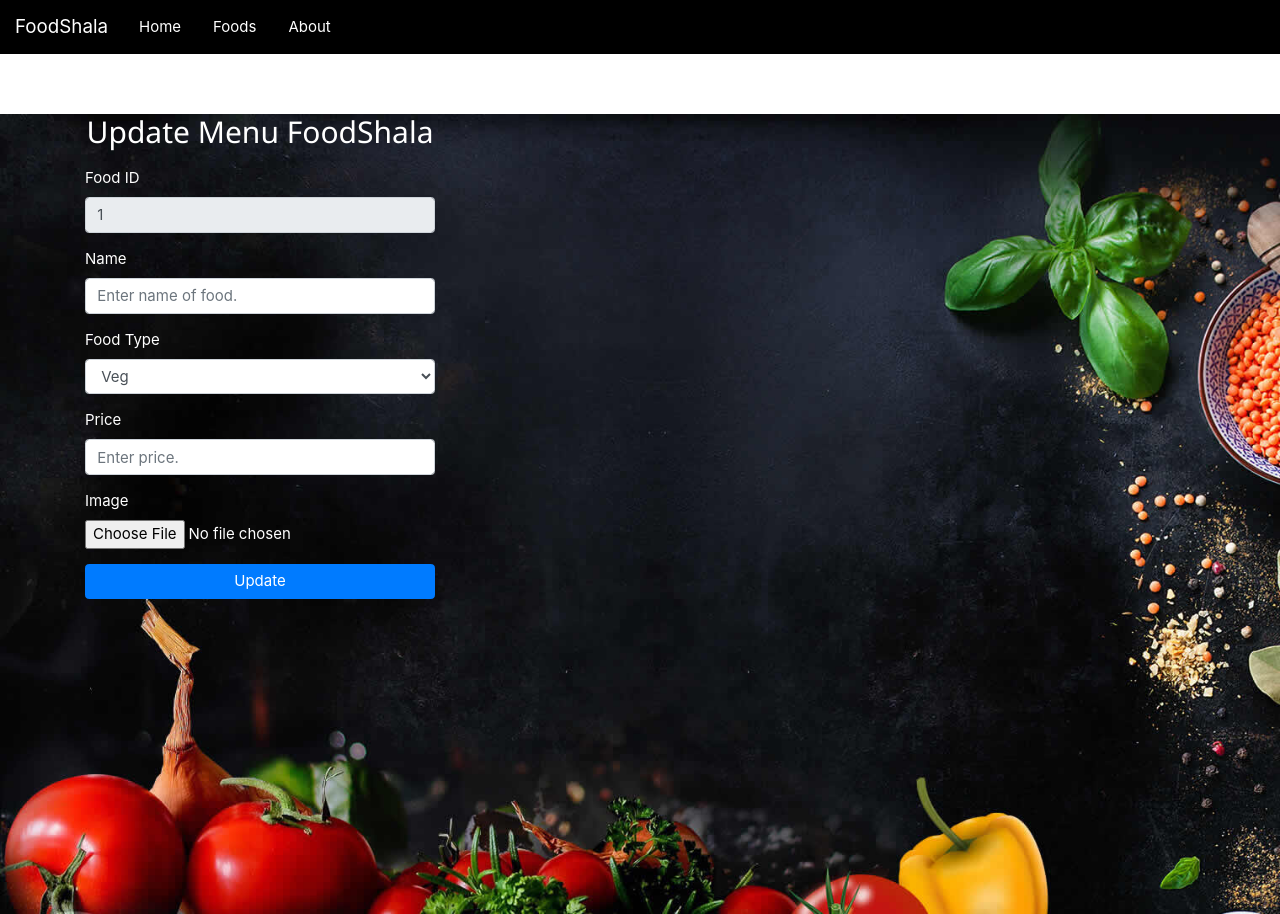
After one commit to AkimotoS04/foods, a CodeIgniter app: page /database/index.php/foods/update_menu?id=1 in a window 1280 px wide. The commit adds this page. Run offline with CodeIgniter, Linux system fonts and the light colour scheme; tables that the repository leaves empty or names only in its code hold one stand-in row (values such as "Sample post"); some web fonts are replaced.

Commit message:
update delete per resto

```diff
--- a/application/controllers/Foods.php
+++ b/application/controllers/Foods.php
@@ -11,6 +11,18 @@ class Foods extends CI_Controller
 		parent::__construct();
         $this->load->library('session');
         $this->load->model('food_model');
+        $this->load->library('form_validation');
+        $config = array(
+			array(
+				'field' => 'name',
+				'label' => 'name',
+				'rules' => 'required',
+				'errors' => array(
+					'required' => '*You must provide a string !',
+				),
+			),
+		);
+		$this->form_validation->set_rules($config);
 
     }
     public function index()
@@ -31,9 +43,64 @@ class Foods extends CI_Controller
 
     }
 
-    /**
-     * Add a new food as a restaurant.
-     **/
+    public function restaurant_menu()
+    {
+        $data['title'] = $this->food_model->get_restaurant_name($this->session->userdata('user_id'));
+        $data['foods'] = $this->food_model->get_foods_restaurant($this->session->userdata('user_id'));
+
+        // Extracting name of restaurants for corresponding foods
+        $data['rnames'] = [];
+        for ($x = 0; $x <= count($data['foods']) - 1; $x++) {
+                $name = $this->food_model->get_name($data['foods'][$x]['user_id']);
+                array_push($data['rnames'], $name);
+        }
+
+        $this->load->view('templates/header');
+        $this->load->view('foods/restaurant_menu', $data);
+        $this->load->view('templates/footer');
+
+    }
+    public function delete_menu(){
+        $id   = $_GET['id'];
+        $this->food_model->delete_menu($id);
+        $data['title'] = $this->food_model->get_restaurant_name($this->session->userdata('user_id'));
+        $data['foods'] = $this->food_model->get_foods_restaurant($this->session->userdata('user_id'));
+
+        // Extracting name of restaurants for corresponding foods
+        $data['rnames'] = [];
+        for ($x = 0; $x <= count($data['foods']) - 1; $x++) {
+                $name = $this->food_model->get_name($data['foods'][$x]['user_id']);
+                array_push($data['rnames'], $name);
+        }
+        $this->load->view('templates/header');
+        $this->load->view('foods/restaurant_menu', $data);
+        $this->load->view('templates/footer');
+    }
+    public function update_menu(){
+
+        $id   = $_GET['id'];
+        $data['foods'] = $this->food_model->get_food_name($id);
+        $data['title'] = 'Update Menu';
+        if($this->form_validation->run() != FALSE){
+            $where = array(
+				'id' => $this->input->post('id'),
+			);
+            $values = array(
+
+                'name' => $this->input->post('name'),
+                'veg' => $this->input->post('veg'),
+                'price' => $this->input->post('price')
+
+
+            );
+            $this->food_model->update_menu($where,$values);
+            redirect('foods/index');
+        }
+
+        $this->load->view('templates/header');
+        $this->load->view('foods/update_menu', $data);
+        $this->load->view('templates/footer');
+    }
     public function add_menu()
     {
         $data['title'] = 'Add Menu';
@@ -81,7 +148,7 @@ class Foods extends CI_Controller
                 // Flash message
                 $this->session->set_flashdata('added_to_cart', 'Your food is added to cart.');
 
-                redirect('foods');
+                redirect('foods/index');
             } else {
                 print_r('Sorry a restaurant can\'t add food to cart. :(');
             }
@@ -110,7 +177,7 @@ class Foods extends CI_Controller
                 // Flash message
                 $this->session->set_flashdata('food_ordered', 'Your food is ordered.');
 
-                redirect('foods');
+                redirect('foods/index');
             } else {
                 print_r('Sorry a restaurant can\'t order food. :(');
             }
@@ -137,7 +204,7 @@ class Foods extends CI_Controller
                 // Flash message
                 $this->session->set_flashdata('food_ordered', 'Your food is ordered.');
 
-                redirect('foods');
+                redirect('foods/index');
             } else {
                 print_r('Sorry a restaurant can\'t order food. :(');
             }
--- a/application/models/Food_model.php
+++ b/application/models/Food_model.php
@@ -55,10 +55,20 @@ class Food_model extends CI_Model
         $this->db->limit(1);
         $this->db->delete('cart');
     }
+    public function delete_menu($food_id){
+        $this->db->where('id', $food_id);
+        $this->db->delete('foods');
+    }
+    public function update_menu($food_id,$values){
+        $this->db->where('id',$food_id['id']);
+		$this->db->update('foods',$values);
+    }
+    public function get_food_name($food_id)
+    {
+        $query = $this->db->query("SELECT * FROM foods WHERE id = "."'"."$food_id"."'");
+        return $query->result_array();
+    }
 
-    /**
-     * See the cart for users.
-     **/
     public function get_cart_foods($user_id)
     {
         $query = $this->db->where('people_id', $user_id);
@@ -89,6 +99,12 @@ class Food_model extends CI_Model
         $query = $this->db->get('foods');
 
         return $query->result_array();
+    }
+    public function get_foods_restaurant($restaurant_id)
+    {
+        $query = $this->db->query("SELECT * FROM foods WHERE user_id = "."'"."$restaurant_id"."'");
+ 			return $query->result_array();
+
     }
 
     /**
@@ -133,23 +149,7 @@ class Food_model extends CI_Model
         }
     }
 
-    /**
-     * Extracting name.
-     **/
-    public function get_food_name($food_id)
-    {
-        $query = $this->db->where('id', $food_id);
-        $result = $this->db->get('foods');
-        if ($result->num_rows() == 1) {
-            return $result->row(0)->name;
-        } else {
-            return false;
-        }
-    }
 
-    /**
-     * See all orders for restaurants.
-     **/
     public function get_orders($user_id)
     {
         $query = $this->db->where('restaurant_id', $user_id);
--- /dev/null
+++ b/application/views/foods/update_menu.php
@@ -0,0 +1,39 @@
+<?php
+
+    foreach($foods as $upd){
+
+?>
+<?php echo validation_errors(); ?>
+
+<?php echo form_open_multipart("foods/update_menu?id=".$upd['id']); ?>
+<div class="row" style="color:white; margin-top:60px">
+  <div class="col-md-4 col-md-offset-4">
+    <h2 class="text-center"> <?= $title; ?>     <span class="fs-home-logo">FoodShala</span></h2>
+  <div class="form-group">
+    <label>Food ID</label>
+    <input name="id" type="text" class="form-control" value="<?php echo $upd['id'];?>" readonly>
+  </div>
+  <div class="form-group">
+    <label>Name</label>
+    <input name="name" type="text" class="form-control" placeholder="Enter name of food.">
+  </div>
+  <div class="form-group">
+  <label>Food Type</label>
+  <select class="form-control" name="veg">
+    <option value="1">Veg</option>
+    <option value="0">Non- Veg</option>
+  </select>
+  </div>
+  <div class="form-group">
+    <label>Price</label>
+    <input name="price" type="number" class="form-control" placeholder="Enter price.">
+  </div>
+  <div class="form-group">
+    <label>Image</label>
+    <input type="file" name="image" />
+  </div>
+  <button type="submit" class="btn btn-primary btn-block">Update</button>
+</div>
+</div>
+<?php echo form_close(); ?>
+<?php } ?>
--- a/application/views/templates/header.php
+++ b/application/views/templates/header.php
@@ -311,7 +311,12 @@
           <?php endif; ?>
           <?php if ($this->session->userdata('user_type') != null) : ?>
             <?php if ($this->session->userdata('user_type') == 0) : ?>
-              <a class="btn btn-warning" href="<?php echo base_url(); ?>foods/view_orders">View Orders</a>
+              <a class="btn btn-warning" style="margin-right:10px;" href="<?php echo base_url(); ?>foods/view_orders">View Orders</a>
+            <?php endif; ?>
+          <?php endif; ?>
+          <?php if ($this->session->userdata('user_type') != null) : ?>
+            <?php if ($this->session->userdata('user_type') == 0) : ?>
+              <a class="btn btn-warning" href="<?php echo base_url(); ?>foods/restaurant_menu ">Restaurant Menu</a>
             <?php endif; ?>
           <?php endif; ?>
           <?php if ($this->session->userdata('user_type') != null) : ?>
```
Also changed, not shown: application/views/foods/restaurant_menu.php (added, +27 -0 lines).
